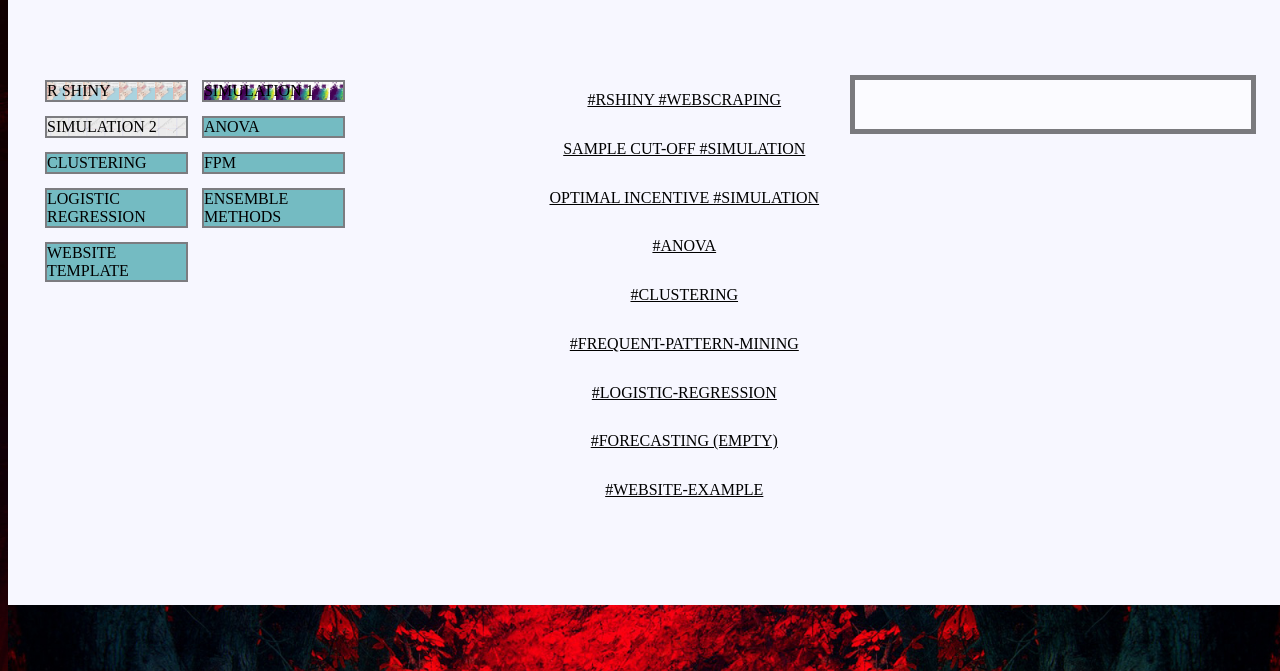
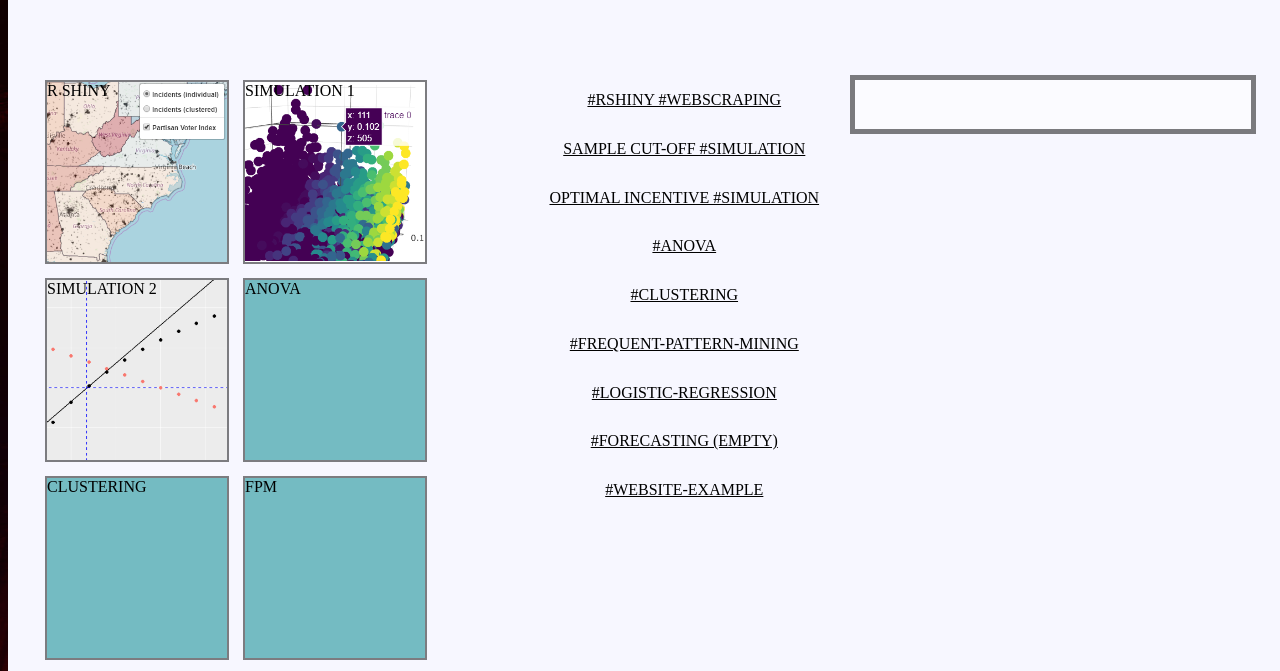
Before and after one commit to ifaria/FreelancePage, a plain HTML site: page index.html in a window 1280 px wide. Shown: the part 1439-2110 px from the top of the page. Drawn offline with nearby package versions, Linux system fonts and the light colour scheme; a web font is replaced by a local one.

Commit message:
8th commit

```diff
--- a/css/styles.css
+++ b/css/styles.css
@@ -257,14 +257,16 @@ h1, .nav-list, h2, .name, .subtitle, a {
 }
 
 .project-thumbnails {
-    display: flex;
+    flex-wrap: wrap;
+    justify-content: space-evenly;
+    align-items: stretch;
     position: relative;
     width: 40%;
     height: 100%;
-    display: inline-block;
 }
 
 .project-titles {
+    align-items: stretch;
     width: 30%;
     height: 100%;
     vertical-align: middle;
@@ -288,8 +290,8 @@ h1, .nav-list, h2, .name, .subtitle, a {
 }
 
 .project-thumbnail {
-    height: 30%;
-    width: 30%;
+    height: 180px;
+    width: 180px;
     border: solid 2px #7c7c80;
     display: inline-block;
     background-size: contain;
@@ -393,13 +395,24 @@ h1, .nav-list, h2, .name, .subtitle, a {
     border-color: #c10617;
 }
 
+/* .project-thumbnail:hover {
+ cursor: pointer;
+ background-color:
+} */
+
+
+/* .project-thumbnail:hover {
+	animation: ripple-in 2s;
+} */
+
+.project-thumbnail:hover {
+    background: #47a7f5 radial-gradient(circle, transparent 1%, #47a7f5 1%) center/15000%;
+  }
+
 .project-text-1:target {
     display: inline-block;
 }
 
-.project-thumbnails a .project-1:hover + .project-titles ul .p-1 {
-    border: solid 1px black;
-}
 
 .project-titles li:hover {
     color: black;
--- a/index.html
+++ b/index.html
@@ -8,13 +8,6 @@
  -->
 <head>
     <!-- Global site tag (gtag.js) - Google Analytics -->
-    <script async src="https://www.googletagmanager.com/gtag/js?id=UA-145070898-1"></script>
-    <script>
-        window.dataLayer = window.dataLayer || [];
-        function gtag(){dataLayer.push(arguments);}
-        gtag('js', new Date());
-        gtag('config', 'UA-145070898-1');
-    </script>
     <html lang="en">
     <meta charset="UTF-8">
     <meta name="viewport" content="width=device-width, initial-scale=1.0">
@@ -250,5 +243,13 @@
             </ul>
         </div>
     </footer>
+    <script async src="https://www.googletagmanager.com/gtag/js?id=UA-145070898-1"></script>
+    <script>
+        window.dataLayer = window.dataLayer || [];
+        function gtag(){dataLayer.push(arguments);}
+        gtag('js', new Date());
+        gtag('config', 'UA-145070898-1');
+    </script>
+
 </body>
 </html>
```
